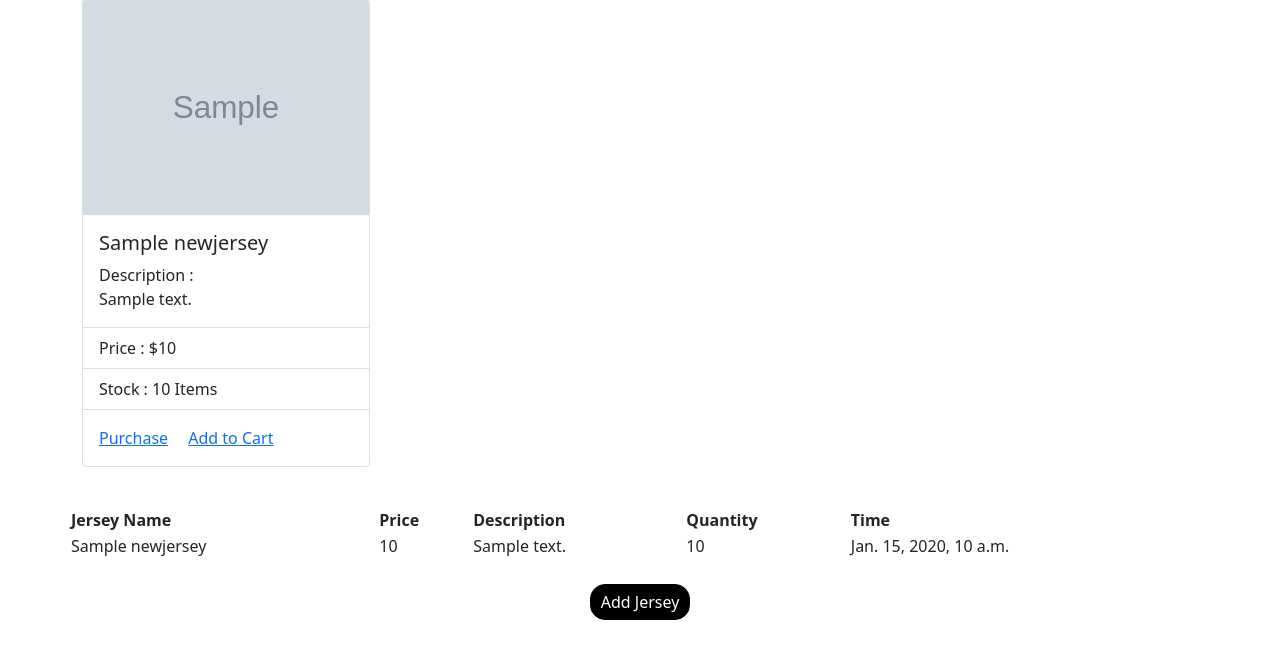
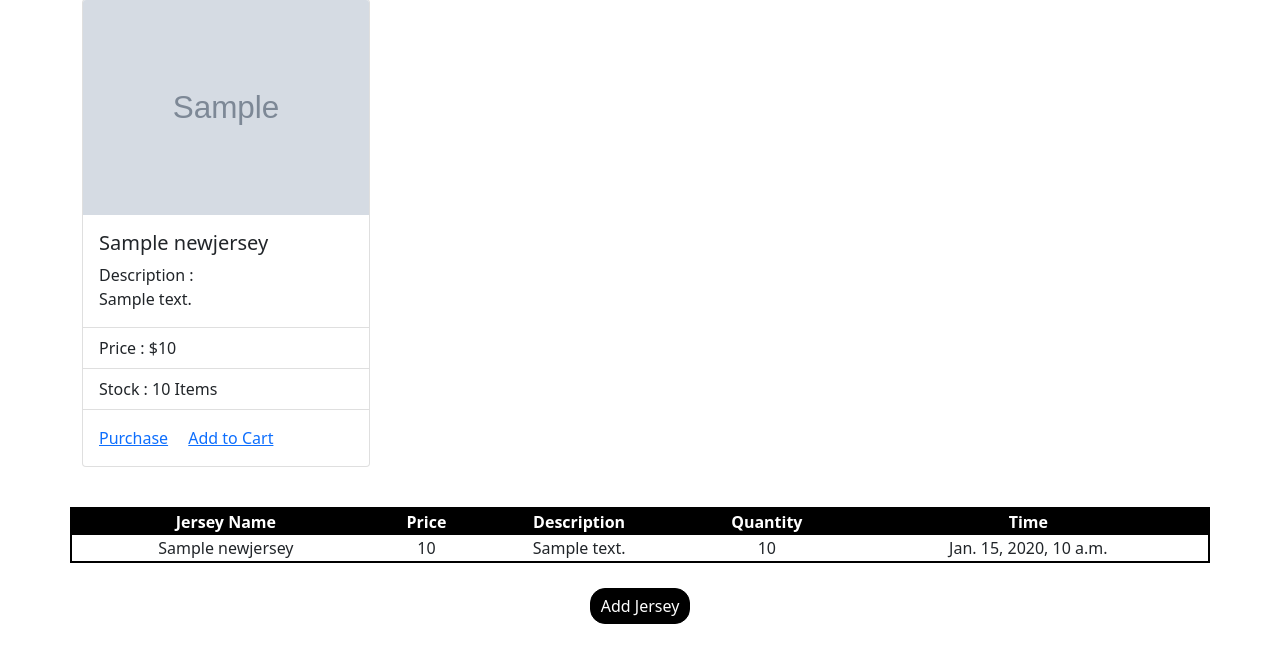
Before and after one commit to ramaditya31/jersey, a Django app: page / in a window 1280 px wide. Shown: the part 113-776 px from the top of the page. Run offline with Django 5.2, Linux system fonts and the light colour scheme; tables that the repository leaves empty hold one stand-in row (values such as "Sample post"); grey boxes marked "Sample" are stand-in pictures.

Commit message:
menambah design

```diff
--- a/main/templates/main.html
+++ b/main/templates/main.html
@@ -29,7 +29,7 @@
 <p>Gagal menambahkan jersey.</p>
 {% else %}
 <table class = "item_table">
-  <tr>
+  <tr class="title-table">
     <th>Jersey Name</th>
     <th>Price</th>
     <th>Description</th>
@@ -60,6 +60,12 @@
 <style>
   .item_table{
     margin-top: 40px;
+    border: 2px solid black;
+    text-align: center;
+  }
+  .title-table{
+    background-color: black;
+    color: white;
   }
   .btn-container{
     margin-top: 25px;
```
Also changed, not shown: main/models.py (+0 -8 lines), README.md.
